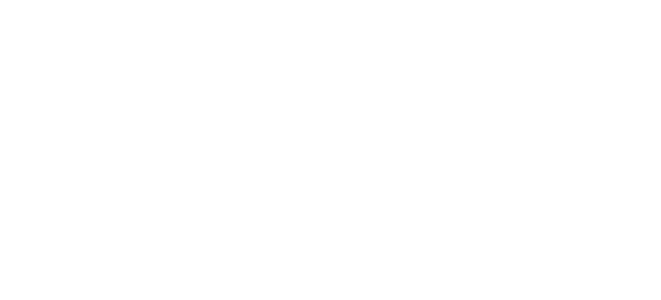
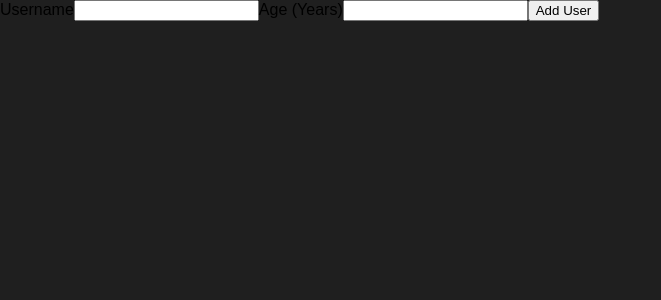
Before and after one commit to henry226/React-App, a React (Create React App) app in the folder react-simple-project/: page / in a window 1280 px wide. Shown: the top 300 px of the page, without its empty margins (0-661 px from the left). Built offline with nearby package versions, Linux system fonts and the light colour scheme.

Commit message:
Adding user component

```diff
--- a/react-simple-project/src/App.js
+++ b/react-simple-project/src/App.js
@@ -1,10 +1,11 @@
 import React from 'react';
 
+import AddUser from './components/Users/AddUser';
 
 function App() {
   return (
     <div>
-
+      <AddUser />
     </div>
   );
 }
--- /dev/null
+++ b/react-simple-project/src/components/Users/AddUser.js
@@ -0,0 +1,16 @@
+const AddUser = props => {
+    const addUserHandler = (event) => {
+        event.preventDefault();
+    }
+    return (
+        <form onSubmit={addUserHandler}>
+            <label htmlFor="username">Username</label>
+            <input id="username" type="text"></input>
+            <label htmlFor="age">Age (Years)</label>
+            <input id="age" type="number"></input>
+            <button type="submit">Add User</button>
+        </form>
+    );
+};
+
+export default AddUser;
--- a/react-simple-project/src/index.css
+++ b/react-simple-project/src/index.css
@@ -4,6 +4,7 @@
 
 html {
   font-family: sans-serif;
+  background: #1f1f1f;
 }
 
 body {
```
